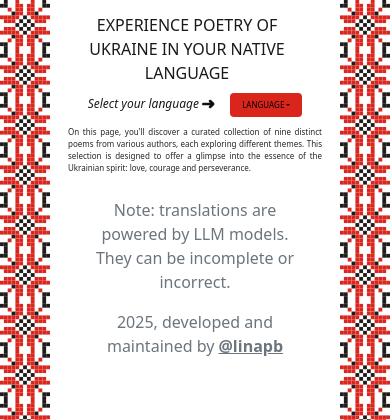
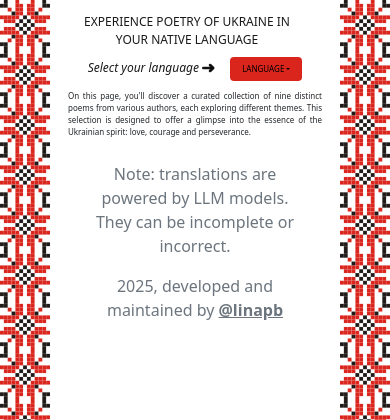
Before and after one commit to linapb/poetry_of_ukraine, a Flask app: page / in a window 390 px wide. Shown: the top 420 px of the page. Run offline with Flask 3, Linux system fonts and the light colour scheme.

Commit message:
Make "EXPERIENCE POETRY.." text smaller on mobile

```diff
--- a/static/styles.css
+++ b/static/styles.css
@@ -175,7 +175,7 @@ body{
 
     .navbar-brand {
         white-space: normal;
-        font-size: 1rem;
+        font-size: 0.75rem;
     }
 
     body {
```
